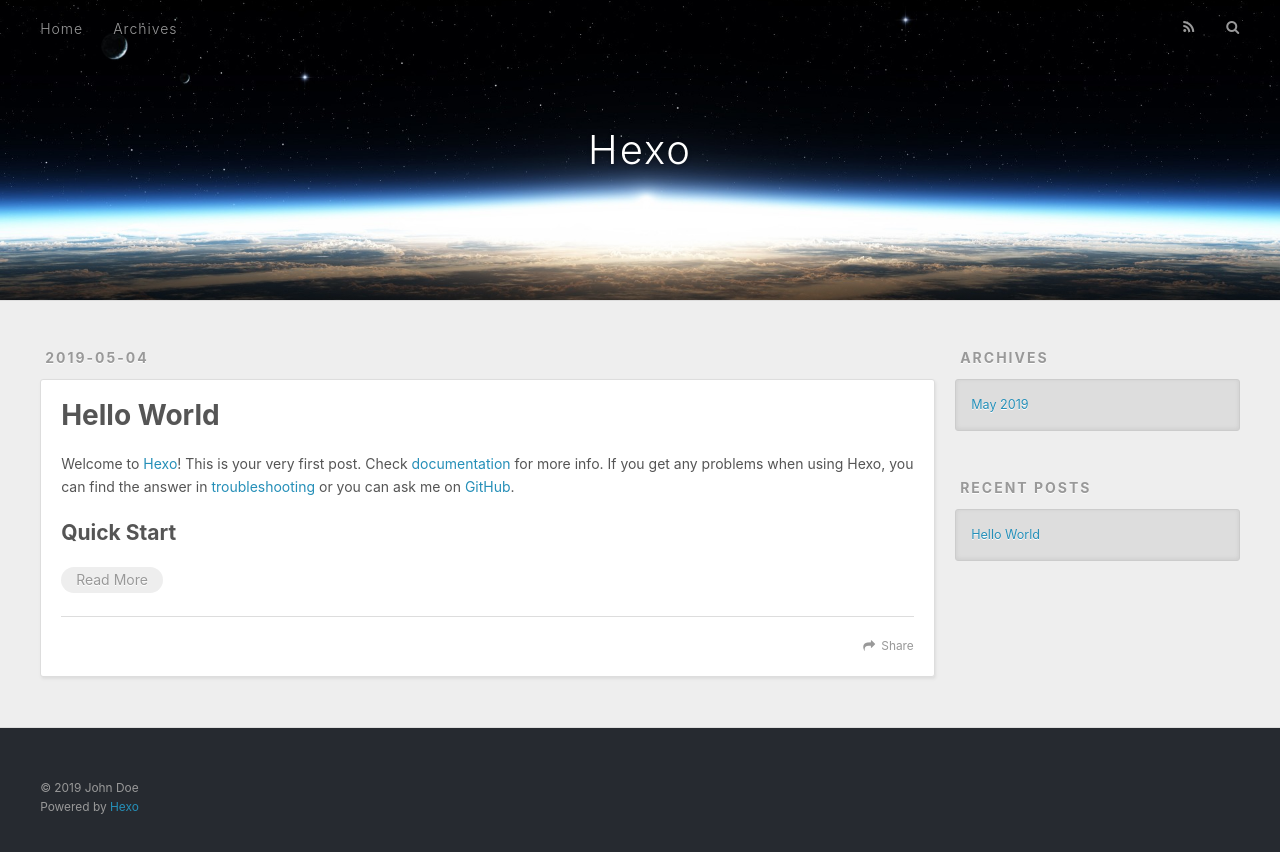
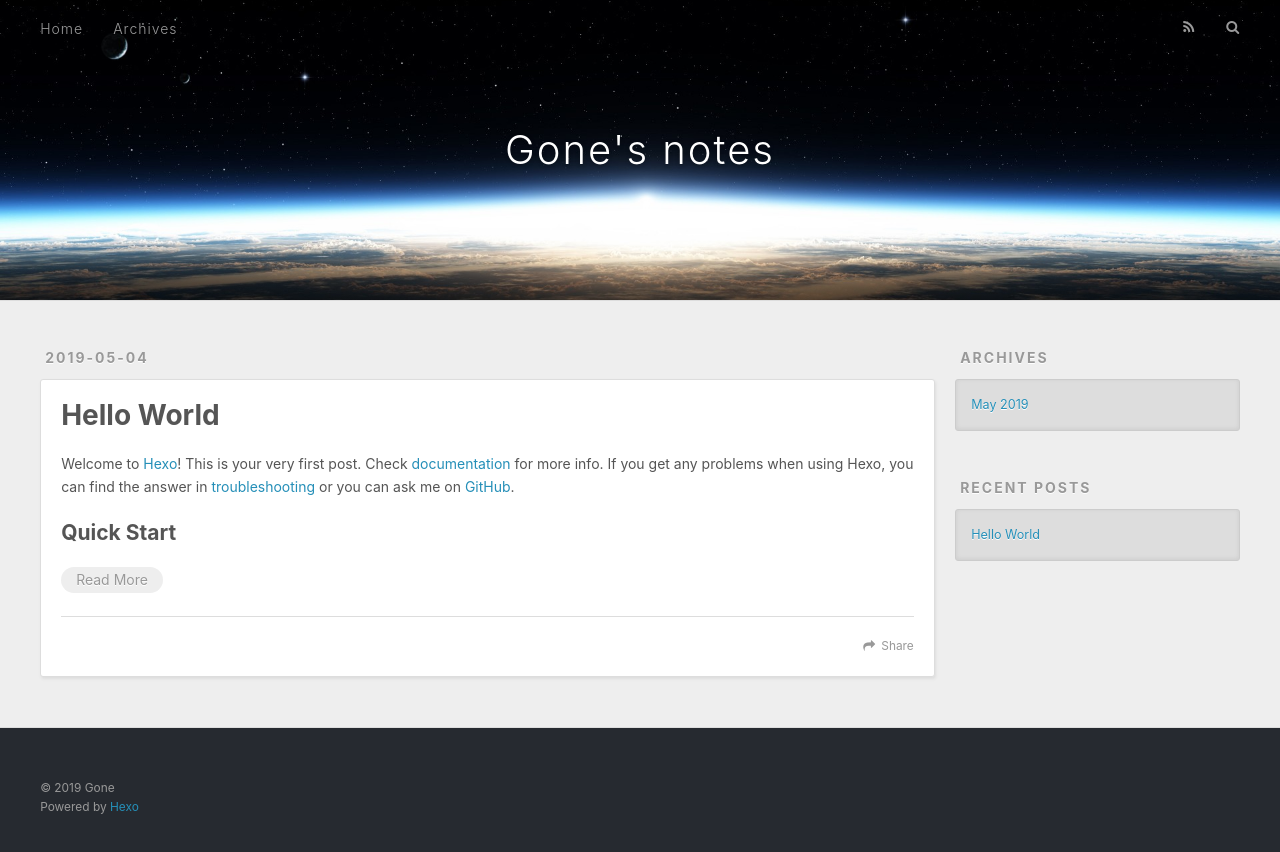
Before and after one commit to oz-go/oz-go.github.io, a plain HTML site: page index.html in a window 1280 px wide. Drawn offline with nearby package versions, Linux system fonts and the light colour scheme.

Commit message:
Site updated: 2019-05-04 23:02:39

```diff
--- a/index.html
+++ b/index.html
@@ -5,17 +5,17 @@
 
 
 
-  <title>Hexo</title>
+  <title>Gone&#39;s notes</title>
   <meta name="viewport" content="width=device-width, initial-scale=1, maximum-scale=1">
   <meta property="og:type" content="website">
-<meta property="og:title" content="Hexo">
+<meta property="og:title" content="Gone&#39;s notes">
 <meta property="og:url" content="http://yoursite.com/index.html">
-<meta property="og:site_name" content="Hexo">
+<meta property="og:site_name" content="Gone&#39;s notes">
 <meta property="og:locale" content="default">
 <meta name="twitter:card" content="summary">
-<meta name="twitter:title" content="Hexo">
+<meta name="twitter:title" content="Gone&#39;s notes">
 
-    <link rel="alternate" href="/atom.xml" title="Hexo" type="application/atom+xml">
+    <link rel="alternate" href="/atom.xml" title="Gone&#39;s notes" type="application/atom+xml">
 
 
     <link rel="icon" href="/favicon.png">
@@ -34,7 +34,7 @@
   <div id="header-outer" class="outer">
     <div id="header-title" class="inner">
       <h1 id="logo-wrap">
-        <a href="/" id="logo">Hexo</a>
+        <a href="/" id="logo">Gone&#39;s notes</a>
       </h1>
 
     </div>
@@ -94,7 +94,7 @@
 
     </div>
     <footer class="article-footer">
-      <a data-url="http://yoursite.com/2019/05/04/hello-world/" data-id="cjv9l4uzp0000noaekflo6bye" class="article-share-link">Share</a>
+      <a data-url="http://yoursite.com/2019/05/04/hello-world/" data-id="cjv9my0qu000000ae8dk13g6o" class="article-share-link">Share</a>
 
 
     </footer>
@@ -150,7 +150,7 @@
 
   <div class="outer">
     <div id="footer-info" class="inner">
-      &copy; 2019 John Doe<br>
+      &copy; 2019 Gone<br>
       Powered by <a href="http://hexo.io/" target="_blank">Hexo</a>
     </div>
   </div>
```
Also changed, not shown: 2019/05/04/hello-world/index.html (+6 -6 lines), archives/2019/05/index.html (+7 -7 lines), archives/2019/index.html (+7 -7 lines), archives/index.html (+7 -7 lines).
